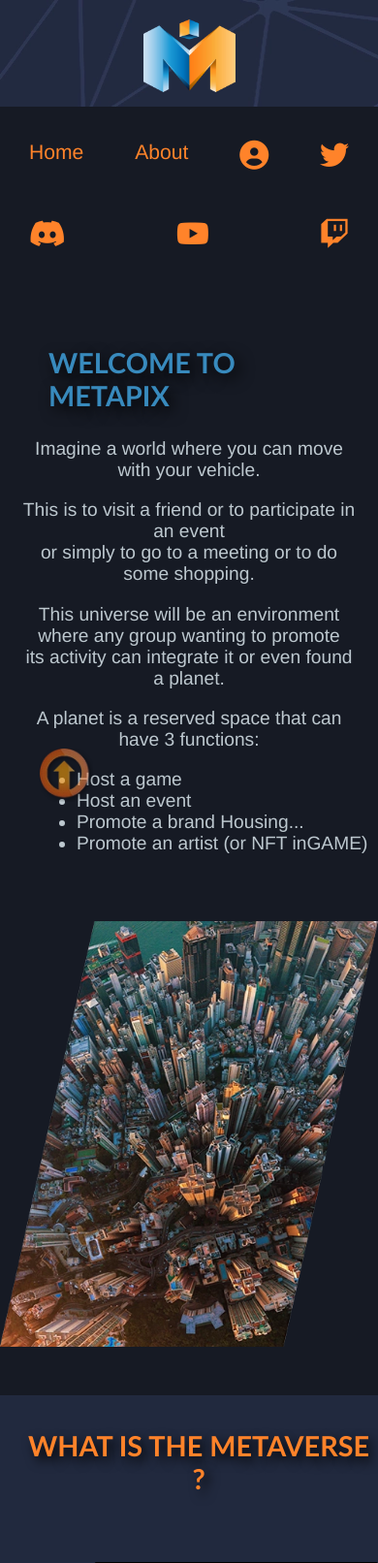
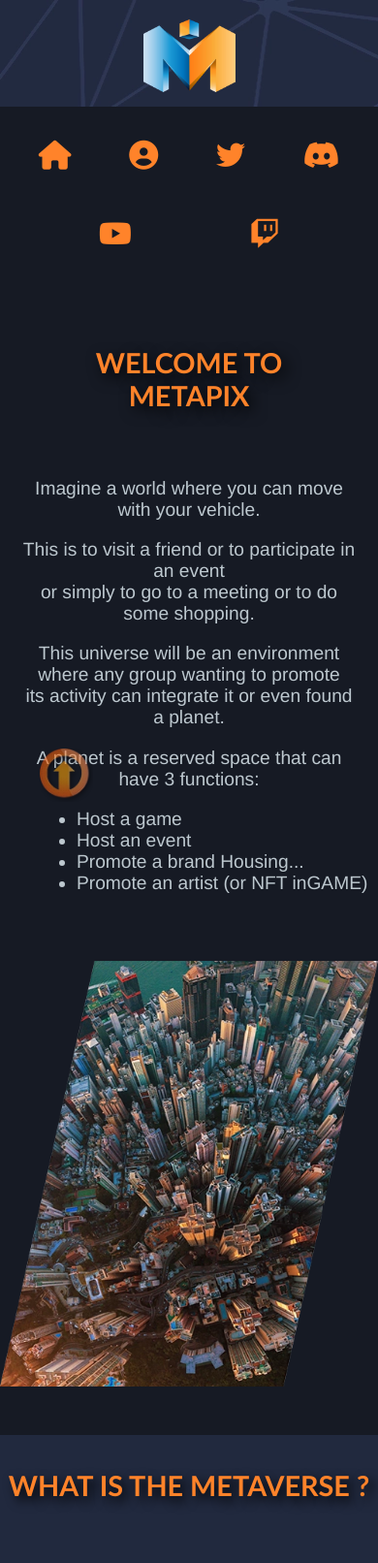
Before and after one commit to Younsou/Metapix-Project, a PHP site: page /home.html in a window 390 px wide. Shown: the top 1612 px of the page at 97% size. Run offline with PHP 8.4, Linux system fonts and the light colour scheme; some libraries are stand-ins or nearby versions.

Commit message:
update responsive mobile

```diff
--- a/CSS/style.css
+++ b/CSS/style.css
@@ -186,14 +186,6 @@
      align-items: center;
  }
 
- h1:hover {
-     color: #388abd;
- }
-
- h2:hover {
-     color: #388abd;
- }
-
  .container {
      display: flex;
      flex-direction: column;
@@ -254,7 +246,8 @@
 
  i:hover {
      font-size: 30px;
-     color: #388abd;
+     color: #46bbff;
+     filter: drop-shadow(0 0 0.75rem rgb(43, 195, 255));
  }
 
  label,
@@ -555,7 +548,6 @@
 
      h1 {
          padding-top: 70px;
-         color: #388abd;
      }
 
      h2 {
@@ -578,7 +570,7 @@
          display: flex;
          flex-wrap: wrap;
          gap: 50px;
-         justify-content: space-between;
+         justify-content: space-evenly;
          margin: 10px 0 0 0;
          padding: 30px;
 
@@ -668,4 +660,15 @@
          /*Marge hauteur et largeur entre les blocs*/
          padding-bottom: 10px;
      }
+
+     h2 {
+         margin-left: 0px;
+         text-align: center;
+     }
+
+     h1 {
+         margin: 0 0 60px 0;
+         text-align: center;
+     }
+
  }
--- a/home.html
+++ b/home.html
@@ -21,8 +21,8 @@
         </div>
         <nav>
             <ul>
-                <li><a href="home.html">Home</a></li>
-                <li><a href="https://metapix.app/">About</a></li>
+                <li><a href="home.html" title="home">
+                        <i class="fa-solid fa-house"></i></a></li>
                 <li><a href="form.html" title="form">
                         <i class="fa-solid fa-circle-user"></i></a></li>
                 <li><a href="https://twitter.com/MetapixOfficial" title="tweeter" target="_blank">
```
